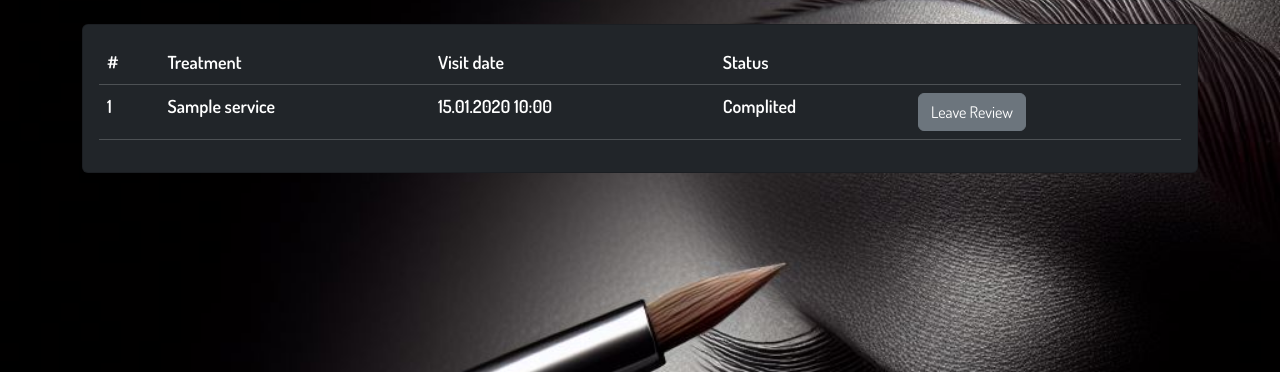
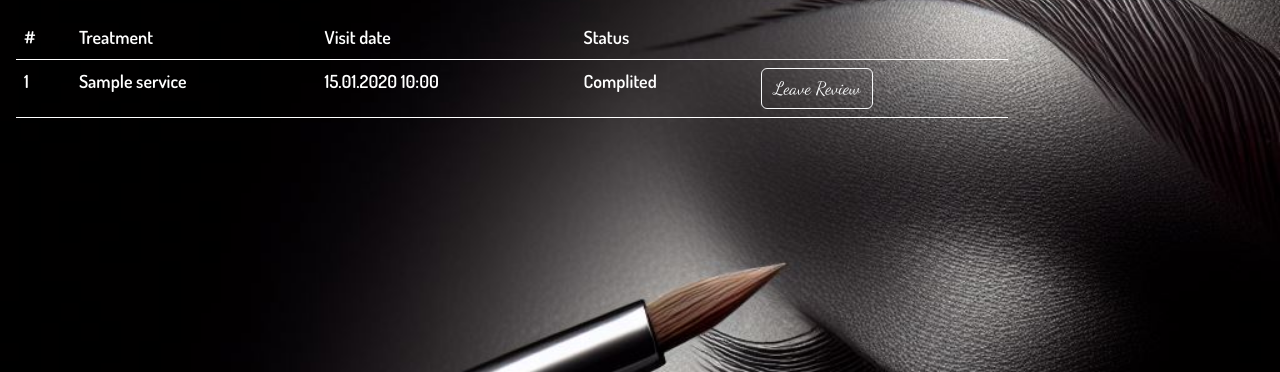
Before and after one commit to vasilchenkoilya/p_makeup, a Django app: page /my_reservations/ in a window 1280 px wide. Shown: the part 98-470 px from the top of the page. Run offline with Django 4.2, Linux system fonts and the light colour scheme; a user stored in the database is signed in; tables that the repository leaves empty hold one stand-in row (values such as "Sample post"); some libraries are stand-ins or nearby versions.

Commit message:
Table's style changes

```diff
--- a/permanent_makeup/main/templates/reservation/my_reservations.html
+++ b/permanent_makeup/main/templates/reservation/my_reservations.html
@@ -1,26 +1,26 @@
 {% extends "base.html" %}
 
 {% block content %}
-<div class="container mt-4 bg-transparent text-white visits-container">
-    <div class="card bg-dark text-white">
-        <div class="card-body">
-            <table class="table table-dark table-hover">
+<div class="card mb-3 bg-transparent text-white shadow-none" style="max-width: 100%; border: none;">
+    <div class="card bg-transparent text-white shadow-none" style="max-width: 100%; border: none;">
+        <div class="card-body bg-transparent text-white shadow-none" style="max-width: 100%; border: none;">
+            <table class="table table-dark table-hover bg-transparent text-white shadow-none" style="max-width: 100%; border: none;">
                 <thead>
                   <tr>
-                    <th scope="col">#</th>
-                    <th scope="col">Treatment</th>
-                    <th scope="col">Visit date</th>
-                    <th scope="col">Status</th>
-                    <th scope="col"></th>
+                    <th scope="col" style="background-color: transparent">#</th>
+                    <th scope="col" style="background-color: transparent">Treatment</th>
+                    <th scope="col" style="background-color: transparent">Visit date</th>
+                    <th scope="col" style="background-color: transparent">Status</th>
+                    <th scope="col" style="background-color: transparent"></th>
                   </tr>
                 </thead>
                 <tbody>
                   {% for reservation, formatted_date in formatted_reservations %}
                     <tr>
-                      <th scope="row">{{ forloop.counter }}</th>
-                      <td>{{ reservation.service.name }}</td>
-                      <td>{{ formatted_date }}</td>
-                      <td>
+                      <th scope="row" style="background-color: transparent">{{ forloop.counter }}</th>
+                      <td style="background-color: transparent">{{ reservation.service.name }}</td>
+                      <td style="background-color: transparent">{{ formatted_date }}</td>
+                      <td style="background-color: transparent">
                         {% if not reservation.time_slot.is_available  and reservation.time_slot.start_time > today_time %}
                           Available
                         {% elif reservation.time_slot.end_time < today_time %}
@@ -28,18 +28,18 @@
                         {% else %}
                           Unavailable / Canceled
                         {% endif %}</td>
-                        <td>
+                        <td style="background-color: transparent">
                           {% if not reservation.time_slot.is_available  and reservation.time_slot.start_time > today_time %}
                             <button type="button" class="btn btn-outline-danger" data-bs-toggle="modal" data-bs-target="#cancelModal{{reservation.id}}">Cancel my visit</button>
                             {% include 'reservation/reservation_cancel.html' %}
                           {% elif reservation.time_slot.end_time < today_time %}
                             <input type="hidden" name="action" value="leave_review">
-                            <button type="button" class="btn btn-secondary" data-bs-toggle="modal" data-bs-target="#reviewModal">
+                            <button type="button" class="btn btn-outline-light" data-bs-toggle="modal" data-bs-target="#reviewModal">
                               Leave Review
                             </button>
                             {% include 'reviews/leave_review_modal.html' with form=review_form %}
                           {% else %}
-                            <button type="button" class="btn btn-secondary" on-click="window.location.href='{% url 'reservation' %}'">Book new visit</button>
+                            <button type="button" class="btn btn-outline-light" on-click="window.location.href='{% url 'reservation' %}'">Book new visit</button>
                           {% endif %}
                         </td>
                     </tr>
```
